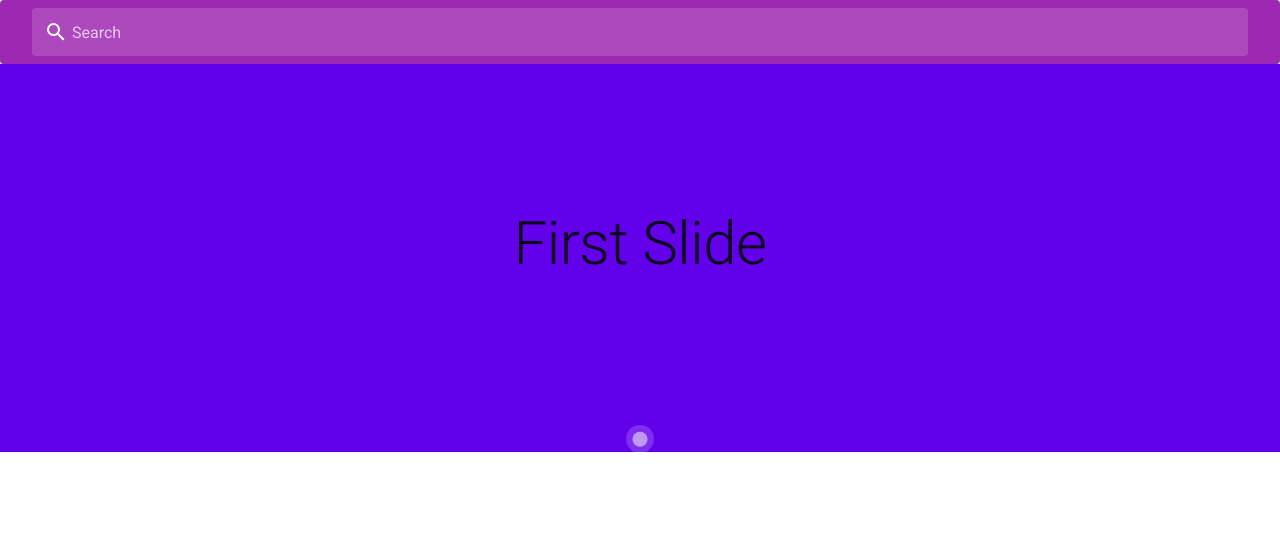
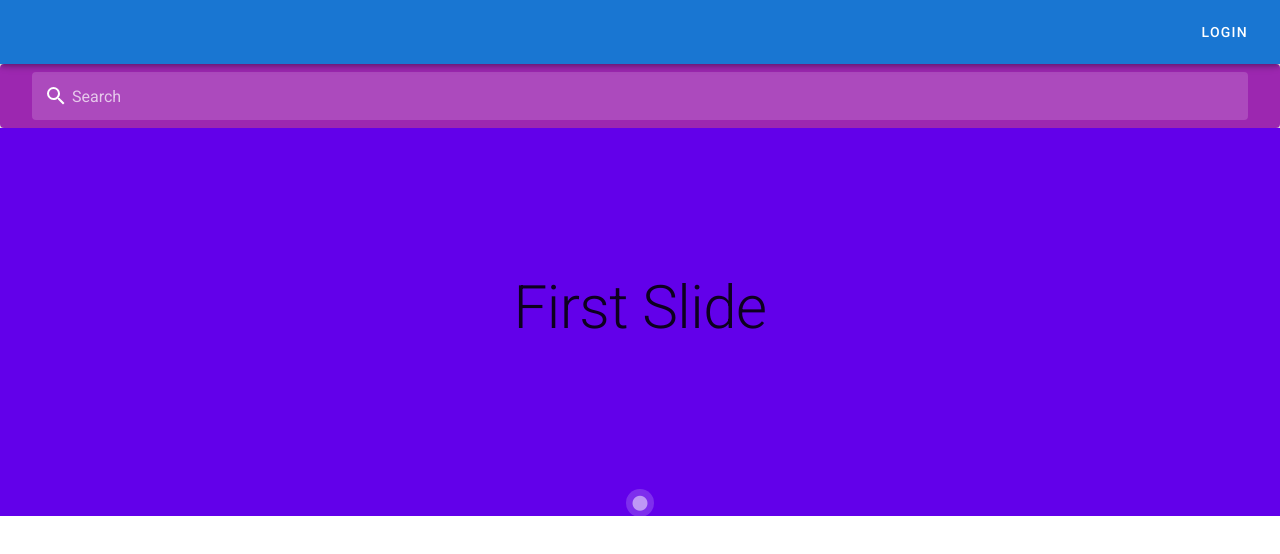
Before and after one commit to yuriechan/phoenix-reviews, a Vue app: page / in a window 1280 px wide. Shown: the top 554 px of the page. Built offline with nearby package versions, Linux system fonts and the light colour scheme.

Commit message:
add login btn

```diff
--- a/src/App.vue
+++ b/src/App.vue
@@ -1,5 +1,6 @@
 <template>
   <v-app>
+      <Navigation/>
     <v-content>
        <SearchBar/>
        <Carousels/>
@@ -10,11 +11,13 @@
 <script>
 import SearchBar from '@/components/SearchBar.vue'
 import Carousels from '@/components/Carousels.vue'
+import Navigation from '@/components/Navigation.vue'
 export default {
   name: 'App',
   components: {
     SearchBar,
-    Carousels
+    Carousels,
+    Navigation
   },
 
   data: () => ({}),
--- /dev/null
+++ b/src/components/Navigation.vue
@@ -0,0 +1,20 @@
+<template>
+    <v-app-bar app color="primary" dark>
+      <v-spacer></v-spacer>
+      <v-btn text>
+        <span>
+            Login
+        </span>
+      </v-btn>
+    </v-app-bar>
+</template>
+
+<script>
+export default {
+
+}
+</script>
+
+<style scoped>
+
+</style>
```
